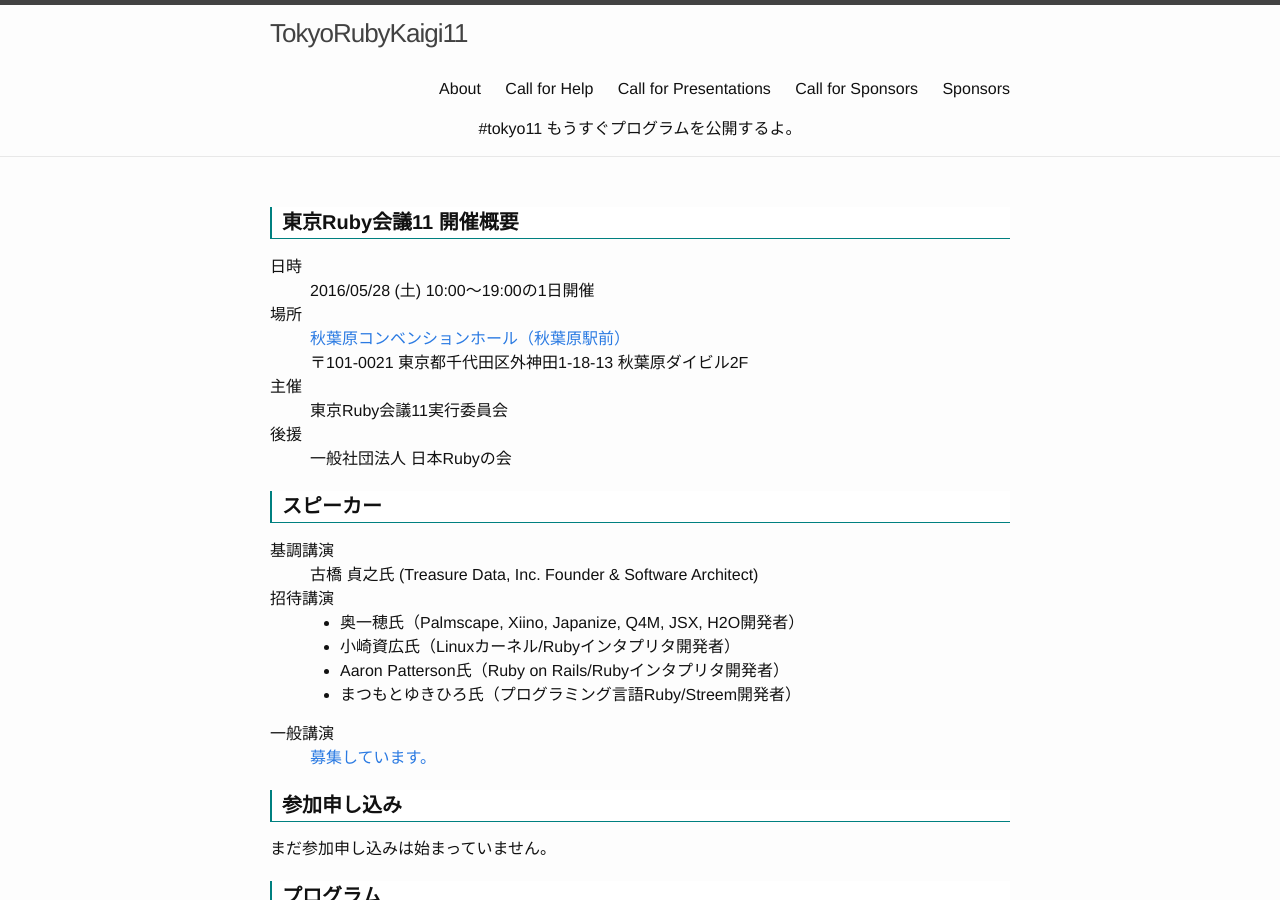
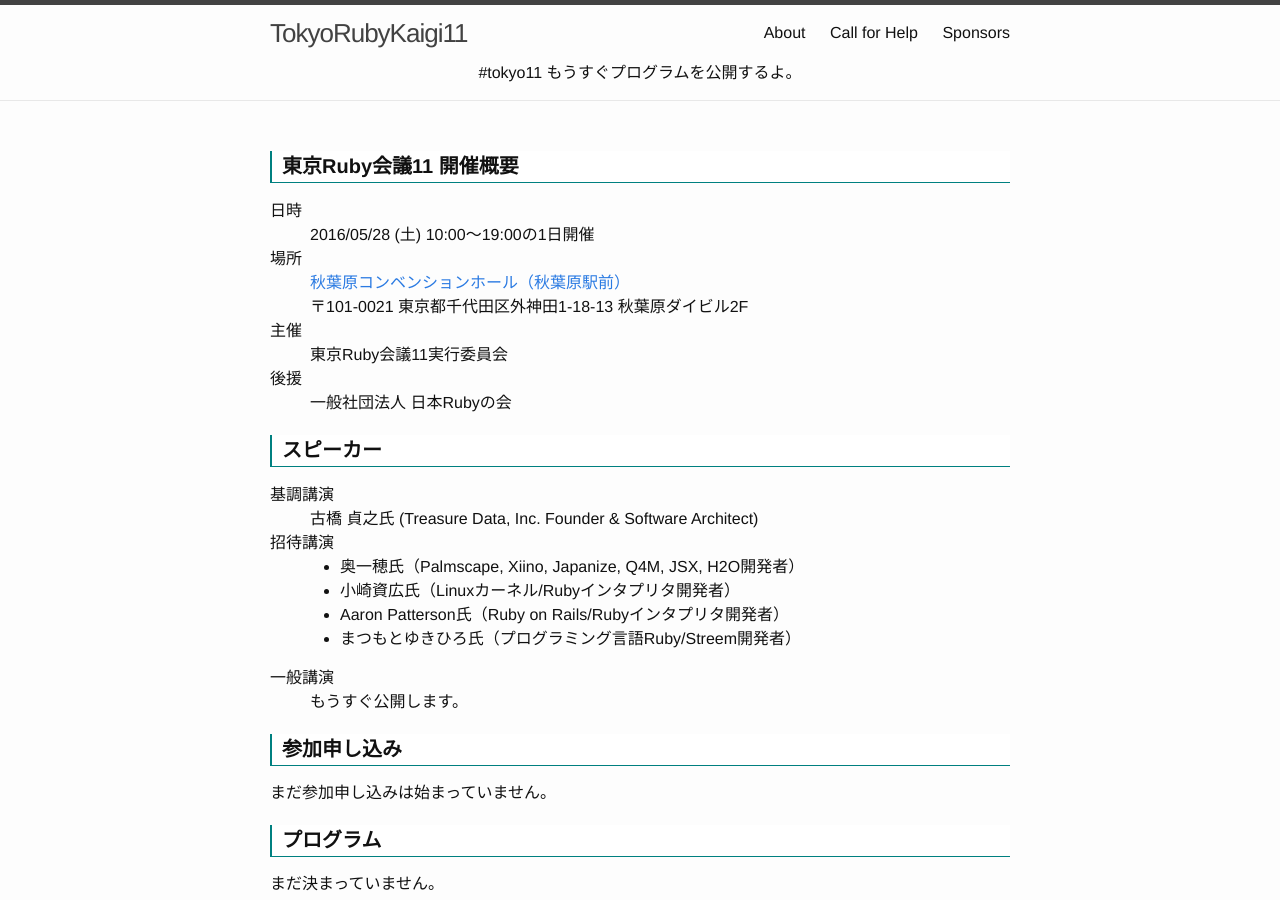
Before and after one commit to ko1/tokyo11, a Jekyll site: the page built from index.html, in a window 1280 px wide and 900 px high. Built offline with Jekyll 4.4.1, drawn with Linux system fonts in a browser that asks for light colours; some of the changed text lies outside the part shown.

Commit message:
unlink old pages

```diff
--- a/_includes/header.html
+++ b/_includes/header.html
@@ -16,7 +16,10 @@
       <div class="trigger">
         {% for my_page in site.pages %}
           {% if my_page.title %}
+	   {% if my_page.path contains "old/" %}
+	   {% else %}
           <a class="page-link" href="{{ my_page.url | prepend: site.baseurl }}">{{ my_page.title }}</a>
+           {% endif %}
           {% endif %}
         {% endfor %}
       </div>
--- a/index.html
+++ b/index.html
@@ -32,7 +32,7 @@ layout: default
       </ul>
     </dd>
     <dt>一般講演</dt>
-    <dd><a href='cfp/'>募集しています。</a></dd>
+    <dd>もうすぐ公開します。</dd>
   </dl>
 
   <h1 class="page-heading">参加申し込み</h1>
@@ -58,6 +58,4 @@ layout: default
   {% for sponsor in site.data.sponsors.gold %}
   <a href='{{sponsor.link}}'><img width='130' src='{{site.baseurl}}/image/{{sponsor.image}}' hspace='10'/></a>
   {% endfor %}
-  <h2>スポンサーについて</h2>
-  <p>興味がある方は <a href='cfs/'>Call for Sponsors</a> のページをご覧下さい。</p>
 </div>
```
Also changed, not shown: old/cfp.md (renamed from cfp.md), old/cfs.md (renamed from cfs.md).
